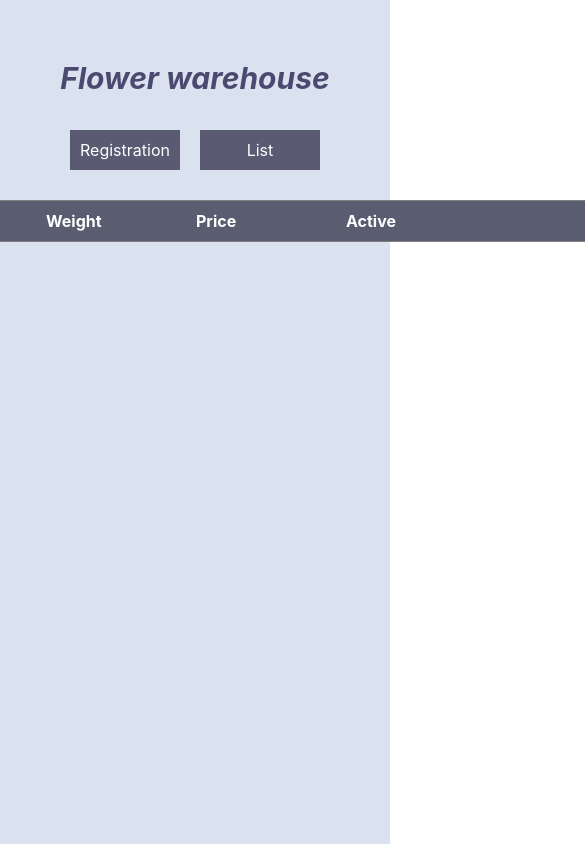
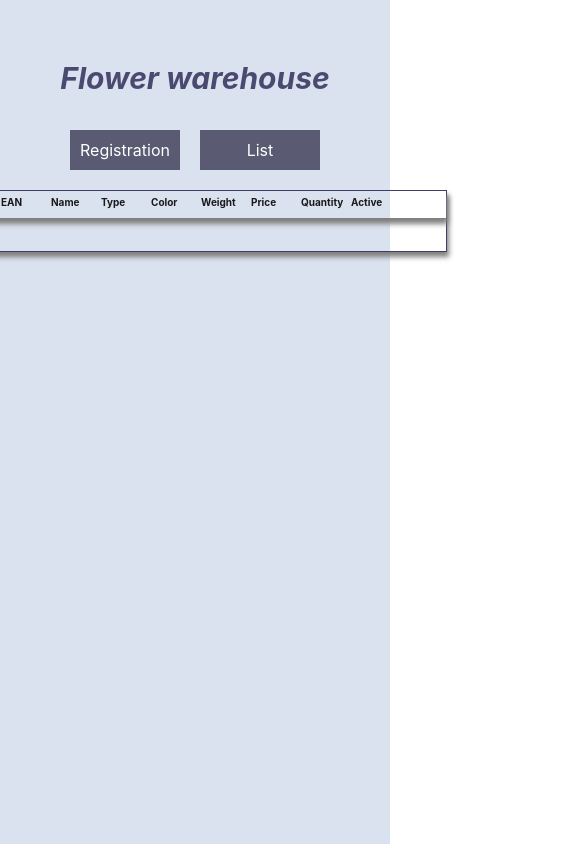
Before and after one commit to lauraMeiz/Warehouse, a React (Create React App) app: page /list in a window 390 px wide. Shown: the top 844 px of the page, 585 px wide, since content can reach past the window. Built offline with nearby package versions, Linux system fonts and the light colour scheme.

Commit message:
responsive commit

```diff
--- a/src/App.jsx
+++ b/src/App.jsx
@@ -45,13 +45,13 @@ function App() {
     const product = {
       id: getNewId(),
       name: data.name,
-      EAN: rand(4000000000000, 49999999999999),
+      EAN: rand(400000000000, 499999999999),
       type: data.type,
       weight: data.weight,
       color: data.color,
       isActive: data.isActive,
       price: data.price,
-      // quantity: data.quantity,
+      quantity: data.quantity,
     };
     // localStorage logic
     const newData = [...products, product];
@@ -74,7 +74,7 @@ function App() {
         productsCopy[i].isActive = data.isActive;
         productsCopy[i].weight = data.weight;
         productsCopy[i].price = data.price;
-        // productsCopy[i].quantity = data.quantity;
+        productsCopy[i].quantity = data.quantity;
       }
     });
     localStorage.setItem("products", JSON.stringify(productsCopy));
--- a/src/Components/Create.jsx
+++ b/src/Components/Create.jsx
@@ -3,13 +3,13 @@ import getNewId from "../Common/id";
 
 function Create({ create }) {
   const [name, setName] = useState("");
-  const [EAN, setEAN] = useState();
+  const [EAN, setEAN] = useState("");
   const [type, setType] = useState("");
   const [weight, setWeight] = useState("");
   const [color, setColor] = useState("");
   const [isActive, setIsActive] = useState(0);
   const [price, setPrice] = useState([]);
-  // const [quantity, setQuantity] = useState([]);
+  const [quantity, setQuantity] = useState([]);
 
   const handleCreate = () => {
     const data = {
@@ -21,7 +21,7 @@ function Create({ create }) {
       color: color,
       isActive: isActive,
       price: price,
-      // quantity: quantity,
+      quantity: quantity,
     };
 
     create(data);
@@ -32,7 +32,7 @@ function Create({ create }) {
     setIsActive(0);
     setWeight("");
     setPrice([]);
-    // setQuantity([]);
+    setQuantity([]);
   };
 
   const handleInput = (e, d) => {
@@ -58,9 +58,9 @@ function Create({ create }) {
       case "price":
         setPrice(e.target.value);
         break;
-      // case "quantity":
-      //   setQuantity(e.target.value);
-      //   break;
+      case "quantity":
+        setQuantity(e.target.value);
+        break;
       default:
     }
   };
@@ -113,12 +113,12 @@ function Create({ create }) {
               onChange={(e) => handleInput(e, "price")}
             />
 
-            {/* <label>Quantity</label>
+            <label>Quantity</label>
             <input
               type="text"
               value={quantity}
               onChange={(e) => handleInput(e, "quantity")}
-            /> */}
+            />
           </div>
 
           <div className="input btn">
--- a/src/Components/Edit.jsx
+++ b/src/Components/Edit.jsx
@@ -9,7 +9,7 @@ function Edit({ edit, product, cancel, products }) {
   const [color, setColor] = useState("");
   const [isActive, setIsActive] = useState(0);
   const [price, setPrice] = useState([]);
-  // const [quantity, setQuantity] = useState([]);
+  const [quantity, setQuantity] = useState([]);
   useEffect(() => {
     setName(products.name);
     setEAN(products.EAN);
@@ -18,7 +18,7 @@ function Edit({ edit, product, cancel, products }) {
     setIsActive(0);
     setWeight(products.weight);
     setPrice(products.price);
-    // setQuantity(products.quantity);
+    setQuantity(products.quantity);
   }, [products]);
   const handleCancel = () => {
     cancel();
@@ -35,7 +35,7 @@ function Edit({ edit, product, cancel, products }) {
       color: color,
       isActive: isActive,
       price: price,
-      // quantity: quantity,
+      quantity: quantity,
     };
 
     edit(data);
@@ -46,7 +46,7 @@ function Edit({ edit, product, cancel, products }) {
     setIsActive(0);
     setWeight("");
     setPrice([]);
-    // setQuantity([]);
+    setQuantity([]);
   };
 
   const handleInput = (e, d) => {
@@ -69,9 +69,9 @@ function Edit({ edit, product, cancel, products }) {
       case "price":
         setPrice(e.target.value);
         break;
-      // case "quantity":
-      //   setQuantity(e.target.value);
-      //   break;
+      case "quantity":
+        setQuantity(e.target.value);
+        break;
       default:
     }
   };
@@ -123,12 +123,12 @@ function Edit({ edit, product, cancel, products }) {
                 value={price}
                 onChange={(e) => handleInput(e, "price")}
               />
-              {/* <label>Quantity</label>
+              <label>Quantity</label>
               <input
                 type="text"
                 value={quantity}
                 onChange={(e) => handleInput(e, "quantity")}
-              /> */}
+              />
             </div>
 
             <div className="buttons">
--- a/src/Components/Product.jsx
+++ b/src/Components/Product.jsx
@@ -24,12 +24,12 @@ function Product({
       <div className="product">
         {" "}
         <li>{product.EAN}</li>
-        <li>{product.name}</li>
+        <li style={{ fontWeight: "bold" }}>{product.name}</li>
         <li>{product.type}</li>
         <li>{product.color}</li>
         <li>{product.weight}</li>
         <li>{product.price}</li>
-        {/* <li>{product.quantity}</li> */}
+        <li>{product.quantity}</li>
         <input
           style={{ width: "50px" }}
           type="checkbox"
--- a/src/Components/Read.jsx
+++ b/src/Components/Read.jsx
@@ -3,15 +3,16 @@ import Product from "./Product";
 function Read({ products, deleteA, show, getView }) {
   return (
     <>
+      <div className="read-all">
         <div className="productTitle">
           {" "}
-        <li>EAN</li>
-        <li>Name</li>
+          <li className="ean">EAN</li>
+          <li className="name">Name</li>
           <li>Type</li>
           <li>Color</li>
           <li>Weight</li>
           <li>Price</li>
-        {/* <li>Quantity</li> */}
+          <li>Quantity</li>
           <li>Active</li>
           {/* <div className="active"></div> */}
         </div>
@@ -29,6 +30,7 @@ function Read({ products, deleteA, show, getView }) {
             ))}
           </ul>
         </div>
+      </div>
     </>
   );
 }
--- a/src/Crud.scss
+++ b/src/Crud.scss
@@ -1,6 +1,13 @@
 .app {
   background-color: #dae1ef;
   min-height: 100vh;
+  @media (max-width: 375px) {
+    width: 100%;
+    margin: 0;
+    padding: 0;
+    // margin: 0px calc(50% - 200px);
+    // padding: 5px 45px 10px 55px;
+  }
 
   header {
     height: 50px;
@@ -15,19 +22,58 @@
   }
   color: white;
   .productTitle {
-    color: white;
+    color: rgb(26, 25, 25);
     list-style: none;
     display: flex;
     flex-direction: row;
-    width: 1230px;
-    margin: 30px calc(50% - 760px);
+    width: 1205px;
+    margin: 0px calc(50% - 650px);
     font-weight: bolder;
-    padding: 10px;
-    border: 1px solid grey;
-    background-color: rgb(90, 93, 112);
+    padding: 10px 0px 15px 95px;
+    border-bottom: 1px solid grey;
+    box-shadow: 2px 5px 5px grey;
+    // background-color: rgb(90, 93, 112);
+    @media (max-width: 1100px) {
+      width: 800px;
+      margin: 0px calc(50% - 400px);
+      padding: 10px 30px 15px 10px;
 
+      display: flex;
+      align-items: center;
+      justify-content: flex-start;
+    }
+    @media (max-width: 700px) {
+      width: 400px;
+      margin: 0px calc(50% - 250px);
+      padding: 5px 45px 10px 55px;
+
+      display: flex;
+      align-items: center;
+      justify-content: flex-start;
+    }
+    @media (max-width: 375px) {
+      width: 100%;
+      margin: 0;
+      padding: 0;
+      // margin: 0px calc(50% - 200px);
+      // padding: 5px 45px 10px 55px;
+    }
     li {
-      width: 150px;
+      width: 130px;
+      @media (max-width: 1100px) {
+        width: 80px;
+        font-size: 15px;
+      }
+      @media (max-width: 700px) {
+        width: 100%;
+        font-size: 10px;
+      }
+      @media (max-width: 375px) {
+        width: 100%;
+        // margin: 0px calc(50% - 100px);
+        margin: 0;
+        padding: 0;
+      }
     }
   }
   button {
@@ -36,6 +82,10 @@
     border-radius: 4px;
     background-color: rgb(90, 90, 115);
     color: white;
+    @media (max-width: 700px) {
+      width: 60px;
+      font-size: 10px;
+    }
   }
   .view {
     display: flex;
@@ -118,7 +168,7 @@
 .edit,
 .view {
   background-color: aliceblue;
-  padding: 50px 100px;
+  padding: 30px 120px;
   color: black;
   border: 1px solid rgb(71, 71, 84);
   box-shadow: 2px 5px 5px rgb(89, 87, 87);
@@ -126,7 +176,7 @@
     border: 1px solid rgb(41, 41, 79);
     background-color: rgb(90, 93, 112);
     color: white;
-    padding: 5px 120px;
+    padding: 0px 120px;
   }
   input,
   select {
@@ -143,7 +193,28 @@
   // }
 
   label {
-    margin: 15px;
+    margin: 5px;
+  }
+}
+.read-all {
+  width: 1300px;
+  margin: 0 calc(50% - 650px);
+  border: 1px solid rgb(66, 60, 102);
+  box-shadow: 2px 5px 5px grey;
+  @media (max-width: 1100px) {
+    width: 900px;
+    margin: 0px calc(50% - 400px);
+  }
+  @media (max-width: 700px) {
+    width: 500px;
+    margin: 0px calc(50% - 250px);
+  }
+  @media (max-width: 375px) {
+    width: 100%;
+    // margin: 0px calc(50% - 100px);
+    margin: 0;
+    padding: 0;
+    // padding: 5px 45px 10px 55px;
   }
 }
 .modal {
@@ -160,14 +231,29 @@
 }
 
 .read {
-  width: 1400px;
+  width: 1300px;
+  margin: 0px calc(50% - 600px);
+  //width: 100%;
   display: flex;
   flex-direction: row;
   flex-wrap: nowrap;
-  margin: -20px calc(50% - 700px);
-  // border: 1px solid rgb(8, 61, 92);
-  //   align-items: center;
-  //   justify-content: center;
+
+  // border: 1px solid rgb(66, 60, 102);
+  @media (max-width: 1100px) {
+    width: 900px;
+    margin: 0px calc(50% - 450px);
+  }
+  @media (max-width: 700px) {
+    width: 500px;
+    margin: 0px calc(50% - 250px);
+  }
+  @media (max-width: 375px) {
+    width: 100%;
+    //margin: 0px calc(50% - 100px);
+    margin: 0;
+    padding: 0;
+  }
+
   .product {
     display: flex;
     flex-direction: row;
@@ -187,7 +273,7 @@
 
     .buttons {
       display: flex;
-      // width: 300px;
+      width: 200px;
       flex-direction: row;
     }
 
@@ -201,8 +287,34 @@
 
     li {
       list-style: none;
-      width: 150px;
+      width: 130px;
       text-transform: capitalize;
+      display: flex;
+      justify-content: flex-start;
+      align-items: flex-start;
+      @media (max-width: 1100px) {
+        width: 80px;
+        font-size: 10px;
+      }
+      @media (max-width: 700px) {
+        display: flex;
+        flex-direction: row;
+        justify-content: center;
+        width: 40px;
+        font-size: 8px;
+        margin-right: 13px;
+      }
+      @media (max-width: 375px) {
+        width: 100%;
+        margin: 0;
+        padding: 0;
+        // display: flex;
+        // flex-direction: row;
+        // justify-content: center;
+        // width: 100%;
+        // font-size: 12px;
+        // margin-right: 13px;
+      }
     }
 
     .active {
```
Also changed, not shown: src/Components/View.jsx (+23 -20 lines). Lines whose indentation alone changed are shown as unchanged.
